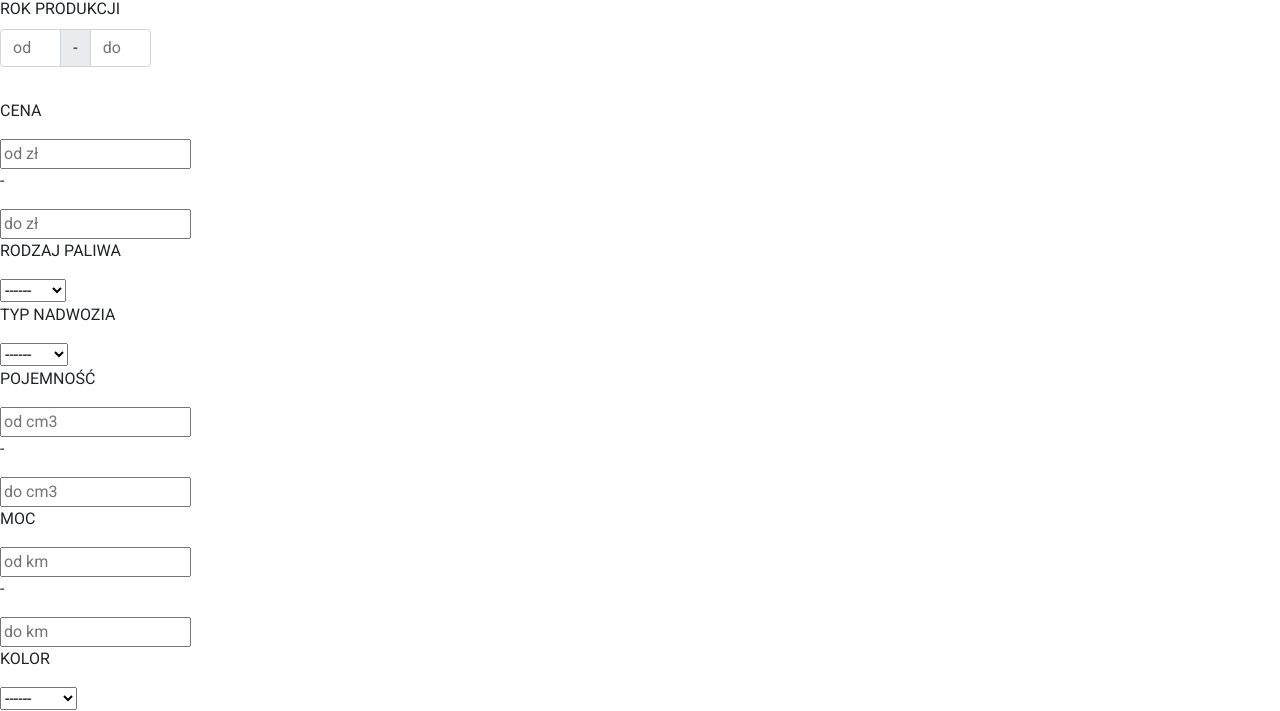
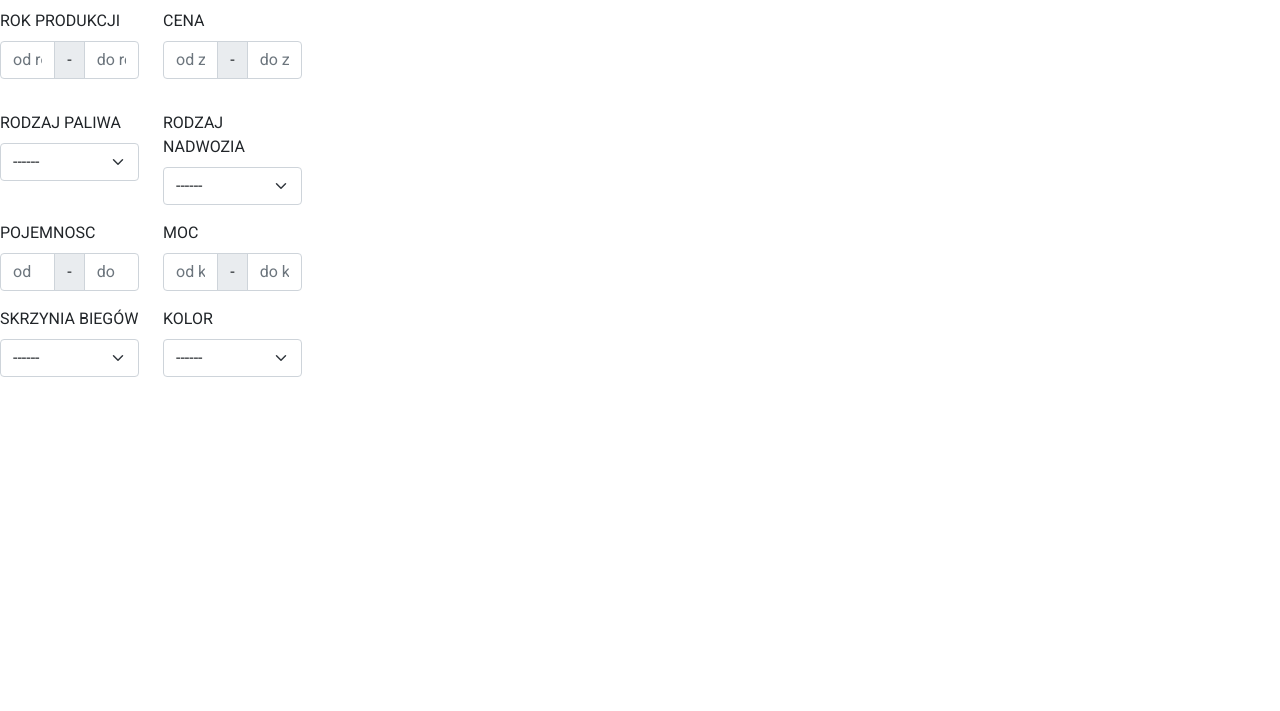
Before and after one commit to KacperPocha/First-Web-Page, a plain HTML site: page index.html in a window 1280 px wide. Shown: the part 250-961 px from the top of the page. After the commit the page ends 800 px from the top, so only its background shows below. Drawn offline with nearby package versions, Linux system fonts and the light colour scheme.

Commit message:
drugi commit

```diff
--- a/index.html
+++ b/index.html
@@ -39,11 +39,11 @@
     <div class="container-flex">
 
         <div class="row">
-            <div class="col-12 col-md-6 col-xl-3">
+            <div class="col-12 col-md-6 col-xl-3 ">
                 <div class="row">
 
-                    <div class="col-12">
-                        <p id="tytul">FILTRY</p>
+                    <div class="col-12 fs-4 ">
+                        <p class="text-center" id="tytul">FILTRY</p>
                     </div>
 
 
@@ -58,6 +58,7 @@
                             </select>
                         </div>
                     </div>
+
                     <div class="col-12 col-md-6 pb-3">
                         <div class="model">
                             <label for="model-select" class="form-label">MODEL</label>
@@ -66,98 +67,117 @@
                                 <option>A3</option>
                                 <option></option>
                             </select>
-
                         </div>
-
                     </div>
 
                     </div>
+                <div class="row">
                     <div class="col-12 col-md-6 pb-3">
                         <div class="rok">
-
-                            <label for="model-select" class="form-label">ROK PRODUKCJI</label>
+                            <label for="production-year-select" class="form-label">ROK PRODUKCJI</label>
                             <div class="input-group mb-3">
-                                <input type="text" class="form-control" placeholder="od" aria-label="od roku produkcji">
+                                <input type="text" class="form-control" placeholder="od roku" aria-label="od roku produkcji">
                                 <span class="input-group-text">-</span>
-                                <input type="text" class="form-control" placeholder="do" aria-label="do roku produkcji">
-                              </div>
-
+                                <input type="text" class="form-control" placeholder="do roku" aria-label="do roku produkcji">
+                            </div>
                         </div>
+                    </div>
 
 
-                    </div>
-                    <div class="col-12 col-md-6">
 
+                    <div class="col-12 col-md-6 pb-3">
                         <div class="cena">
-                            <p id="cena">CENA</p>
-
-                            <div class="oddo">
-                            <input type="text" id="od" placeholder="od zł">
-                            <p>-</p>
-                            <input type="text" id="do" placeholder="do zł">
+                            <label for="price-select" class="form-label">CENA</label>
+                            <div class="input-group mb-3">
+                                <input type="text" class="form-control" placeholder="od zł" aria-label="od złotych">
+                                <span class="input-group-text">-</span>
+                                <input type="text" class="form-control" placeholder="do zł" aria-label="do złotych">
                             </div>
                         </div>
+                    </div>
+                </div>
 
-                    </div>
-                    <div class="col-12 col-md-6">
+                <div class="row">
+                    <div class="col-12 col-md-6 pb-3">
                         <div class="paliwo">
-                            <p>RODZAJ PALIWA</p>
-                            <select value="RODZAJ PALIWA">
+                            <label for="fuel-select" class="form-label">RODZAJ PALIWA</label>
+                            <select value="RODZAJ PALIWA" id="fuel-select" class="form-select">
                                 <option>------</option>
                                 <option>Diesel</option>
                                 <option></option>
-
-                            </select>
+                                </select>
                         </div>
+                    </div>
 
 
+                    <div class="col-12 col-md-6 pb-3">
                         <div class="nadwozie">
-                            <p>TYP NADWOZIA</p>
-                            <select value="TYP NADWOZIA">
+                            <label for="body-select" class="form-label">RODZAJ NADWOZIA</label>
+                            <select value="RODZAJ NADWOZIA" id="body-select" class="form-select">
                                 <option>------</option>
                                 <option>Kombi</option>
                                 <option></option>
                             </select>
                         </div>
                     </div>
+                </div>
 
+
+                <div class="row">
                     <div class="col-12 col-md-6">
                         <div class="pojemnosc">
-                            <p id="pojemnosc">POJEMNOŚĆ</p>
-
-                            <div class="oddo">
-                            <input type="text" id="od" placeholder="od cm3">
-                            <p>-</p>
-                            <input type="text" id="do" placeholder="do cm3">
-                            </div>
-                        </div>
-
-                        <div class="moc">
-                            <p id="moc">MOC</p>
-
-                            <div class="oddo">
-                            <input type="text" id="od" placeholder="od km">
-                            <p>-</p>
-                            <input type="text" id="do" placeholder="do km">
+                            <label for="capacity-select" class="form-label">POJEMNOSC</label>
+                            <div class="input-group mb-3">
+                                <input type="text" class="form-control" placeholder="od" aria-label="od litrów">
+                                <span class="input-group-text">-</span>
+                                <input type="text" class="form-control" placeholder="do" aria-label="do litrów">
                             </div>
                         </div>
                     </div>
+
+
                     <div class="col-12 col-md-6">
+                        <div class="power">
+                            <label for="power-select" class="form-label">MOC</label>
+                            <div class="input-group mb-3">
+                                <input type="text" class="form-control" placeholder="od km" aria-label="od koni mechanicznych">
+                                <span class="input-group-text">-</span>
+                                <input type="text" class="form-control" placeholder="do km" aria-label="do koni mechanicznych">
+                            </div>
+                        </div>
+                    </div>
+                </div>
+
+                <div class="row">
+                    <div class="col-12 col-md-6 pb-3">
+                        <div class="skrzynia biegów">
+                            <label for="gear-select" class="form-label">SKRZYNIA BIEGÓW</label>
+                            <select value="SKRZYNIA BIEGÓW" id="gear-select" class="form-select">
+                                <option>------</option>
+                                <option>Manual</option>
+                                <option></option>
+                            </select>
+                        </div>
+                    </div>
+
+
+                    <div class="col-12 col-md-6 pb-3">
                         <div class="kolor">
-                            <p>KOLOR</p>
-                            <select value="kolor">
+                            <label for="color-select" class="form-label">KOLOR</label>
+                            <select value="KOLOR" id="color-select" class="form-select">
                                 <option>------</option>
                                 <option>Srebrny</option>
                                 <option></option>
                             </select>
                         </div>
                     </div>
+                </div>
 
             </div>
-            <div class="col-md-6 col-xl-6 col-12">
+            <div class="col-md-6 col-xl-6 col-12 p-0">
             <h1>Tu narazie jest sciernisko</h1>
             </div>
-            <div class="col-xl-3 col-12 d-none d-xl-block">
+            <div class="col-xl-3 col-12 d-none d-xl-block p-0">
             Narzedia dodatkowe
             </div>
         </div>
--- a/style.scss
+++ b/style.scss
@@ -95,22 +95,3 @@
     background: rgba(184, 0, 0, 0.827);
     color: white;
 }
-
-
-.filtr{ /* Okno filtrów */
-    width: 22%;
-    padding: 5px 5px;
-    background-color: rgb(228, 227, 227);
-    border: rgb(105, 103, 103) dotted 2px;
-}
-
-.filtr p{
-    text-align: center;
-    font-size: 20px;
-}
-
-.filtr #tytul  {
-    text-align: center;
-    font-size: 25px;
-    border-bottom: rgb(105, 103, 103) dotted 2px;
-}
```
Also changed, not shown: style.css.
